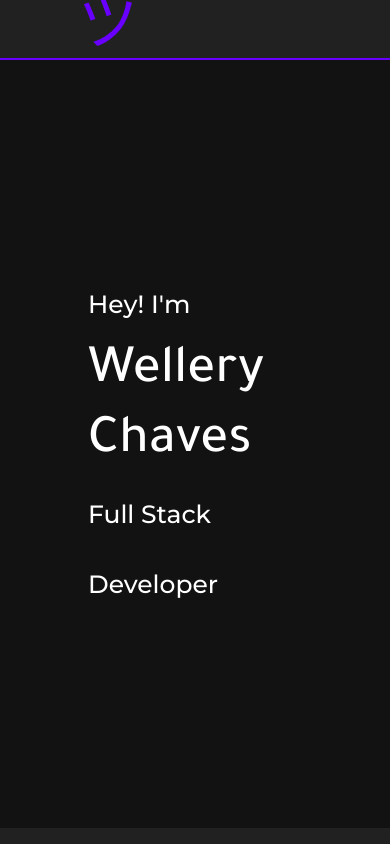
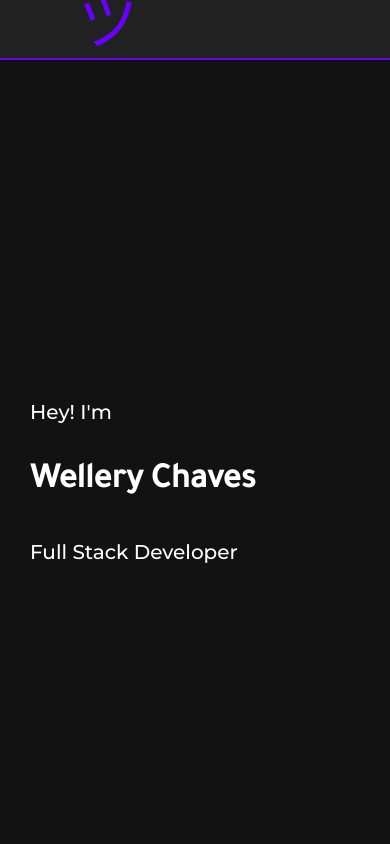
Before and after one commit to wellerychaves/wellery-portfolio, a React (Vite) app: page / in a window 390 px wide. Shown: the top 844 px of the page. Built offline with nearby package versions, Linux system fonts and the light colour scheme; a web font is replaced by a local one.

Commit message:
feat(responsivity): changed some settings to improve the responsivity

```diff
--- a/src/components/Apresentation/styles.ts
+++ b/src/components/Apresentation/styles.ts
@@ -2,32 +2,44 @@ import styled from "styled-components";
 
 export const Container = styled.section`
 	width: 100vw;
-	height: 91vh;
+	height: 100vh;
 	background-color: ${(props: any) => props.theme.colors.background};
 
 	font-family: var(--montserrat);
 	font-weight: 500;
 
 	display: flex;
-	flex-direction: column;
-	justify-content: center;
-	padding-left: 20px;
+	align-items: center;
+
+	line-height: 70px;
+
+	#content {
+		padding-left: 30px;
+	}
 
 	p {
-		width: fit-content;
-	}
-
-	#content {
-		margin: 0 auto;
-		width: 60vw;
-		line-height: 70px;
-		font-size: calc(var(--csize) * 2.5);
+		font-size: calc(var(--csize) * 2);
 	}
 
 	#mainName {
-		width: fit-content;
 		font-family: var(--tajawal);
 		font-size: calc(var(--csize) * 3.5);
-		font-weight: 500;
+	}
+
+	@media screen and (min-width: 575px) {
+		width: 60vw;
+
+		#content {
+			margin: 0 auto;
+		}
+
+		p {
+			font-size: calc(var(--csize) * 2.5);
+		}
+
+		#mainName {
+			font-family: var(--tajawal);
+			font-size: calc(var(--csize) * 5);
+		}
 	}
 `;
```
